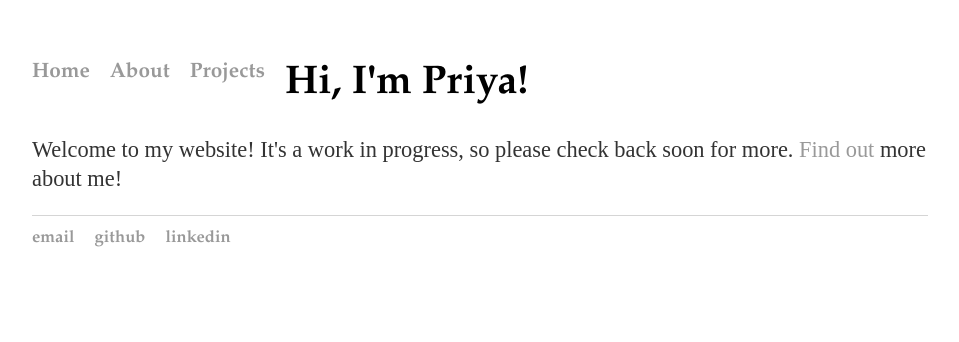
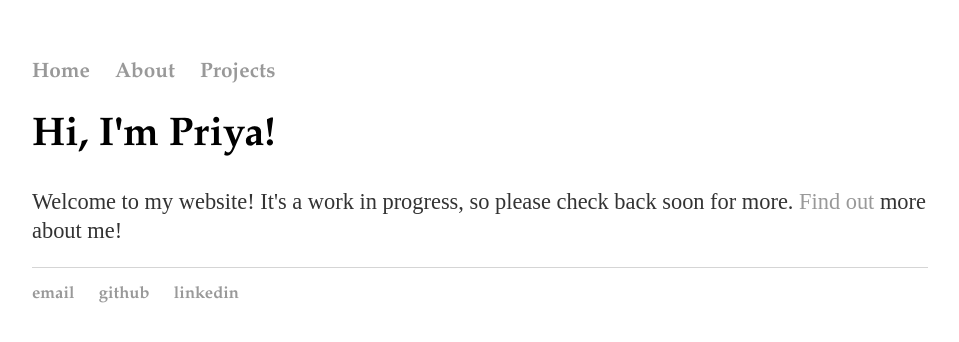
Before and after one commit to priya-padmanaban/priya-padmanaban.github.io, a Jekyll site: the page built from index.html, in a window 1280 px wide. Shown: the top 342 px of the page, without its empty margins (160-1119 px from the left). Built offline with Jekyll 4.4.1, drawn with Linux system fonts in a browser that asks for light colours.

Commit message:
Revert "."
This reverts commit 1d6e2794f40af1795ea9c56367ad9a53775f14aa.

```diff
--- a/css/main.css
+++ b/css/main.css
@@ -29,8 +29,7 @@ p {
     color: #333;
 }
 
-li {
-    float: left;
+ul {
     list-style-type: square;
     font-family: "Palatino Linotype", "Book Antiqua", Palatino, serif;
     font-size: 1.3em;
```
